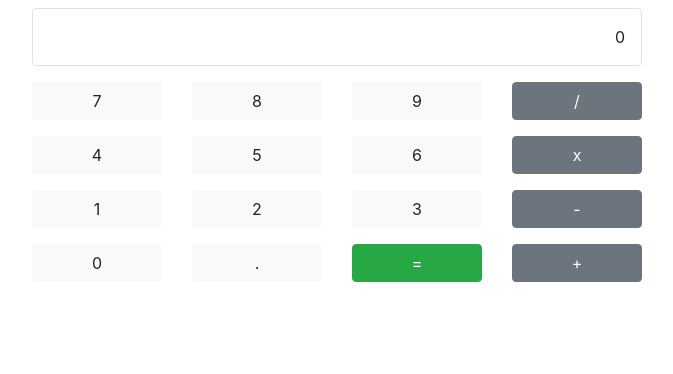
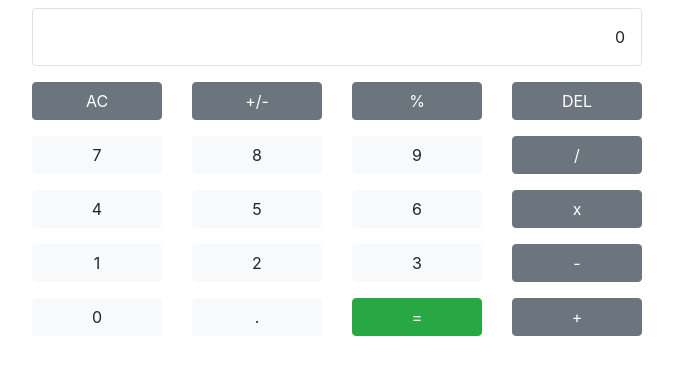
Before and after one commit to alelandi/calculator, a React (Create React App) app: page / in a window 1280 px wide. Shown: the top 374 px of the page, without its empty margins (311-984 px from the left). Built offline with nearby package versions, Linux system fonts and the light colour scheme.

Commit message:
Added new operations
Added new operations.

```diff
--- a/src/App.js
+++ b/src/App.js
@@ -15,6 +15,9 @@ export default class App extends Component {
       operator: null,
       waitOperand: false
     }
+
+    this.clearDisplayRes = this.clearDisplayRes.bind(this);
+    this.changeSign = this.changeSign.bind(this);
     this.inputOperator = this.inputOperator.bind(this);
     this.execOperation = this.execOperation.bind(this);
     this.inputNum = this.inputNum.bind(this);
@@ -36,17 +39,41 @@ export default class App extends Component {
       case '/':
         result = firstOp / secondOp;
         break;
+      case '%':
+        result = firstOp % secondOp;
+        break;
       case '=':
         result = secondOp;
         break;
     }
+    return result;
+  }
 
-    return result;
+  clearDisplayRes() {
+    this.setState({
+      displayValue: "0",
+      firstOperand: null,
+      operator: null,
+      waitOperand: false
+    })
+  }
+
+  changeSign() {
+    let nextDisplayValue = this.state.displayValue;
+
+    if (this.state.displayValue.charAt(0) === '-')
+      nextDisplayValue = this.state.displayValue.substr(1);
+    else if (this.state.displayValue !== '0')
+      nextDisplayValue = '-' + this.state.displayValue;
+
+    this.setState({
+      displayValue: nextDisplayValue
+    });
   }
 
   inputNum(num) {
     let nextDisplayValue = (this.state.waitOperand || this.state.displayValue === "0") ? num : (this.state.displayValue + num);
-    this.setState(  {
+    this.setState({
       displayValue: nextDisplayValue,
       waitOperand: false
     });
@@ -68,12 +95,12 @@ export default class App extends Component {
       nextDisplayValue = String(currentOperand);
     }
 
-    this.setState((prevState) => ({
+    this.setState({
       displayValue: nextDisplayValue,
       firstOperand: currentOperand,
       operator: nextOperator,
       waitOperand: true
-    }));
+    });
   }
 
   render() {
@@ -86,6 +113,12 @@ export default class App extends Component {
 
         {/* Buttons area. */}
         <div className="row">
+
+          <Operand operand="AC" onClick={() => this.clearDisplayRes()} />
+          <Operand operand="+/-" onClick={() => this.changeSign()} />
+          <Operand operand="%" onClick={() => this.inputOperator("%")} />
+          <Operand operand="DEL" onClick={() => this.clearDisplayRes()} />
+
           {/* First row. */}
           <Number num="7" onClick={() => this.inputNum("7")} />
           <Number num="8" onClick={() => this.inputNum("8")} />
```
